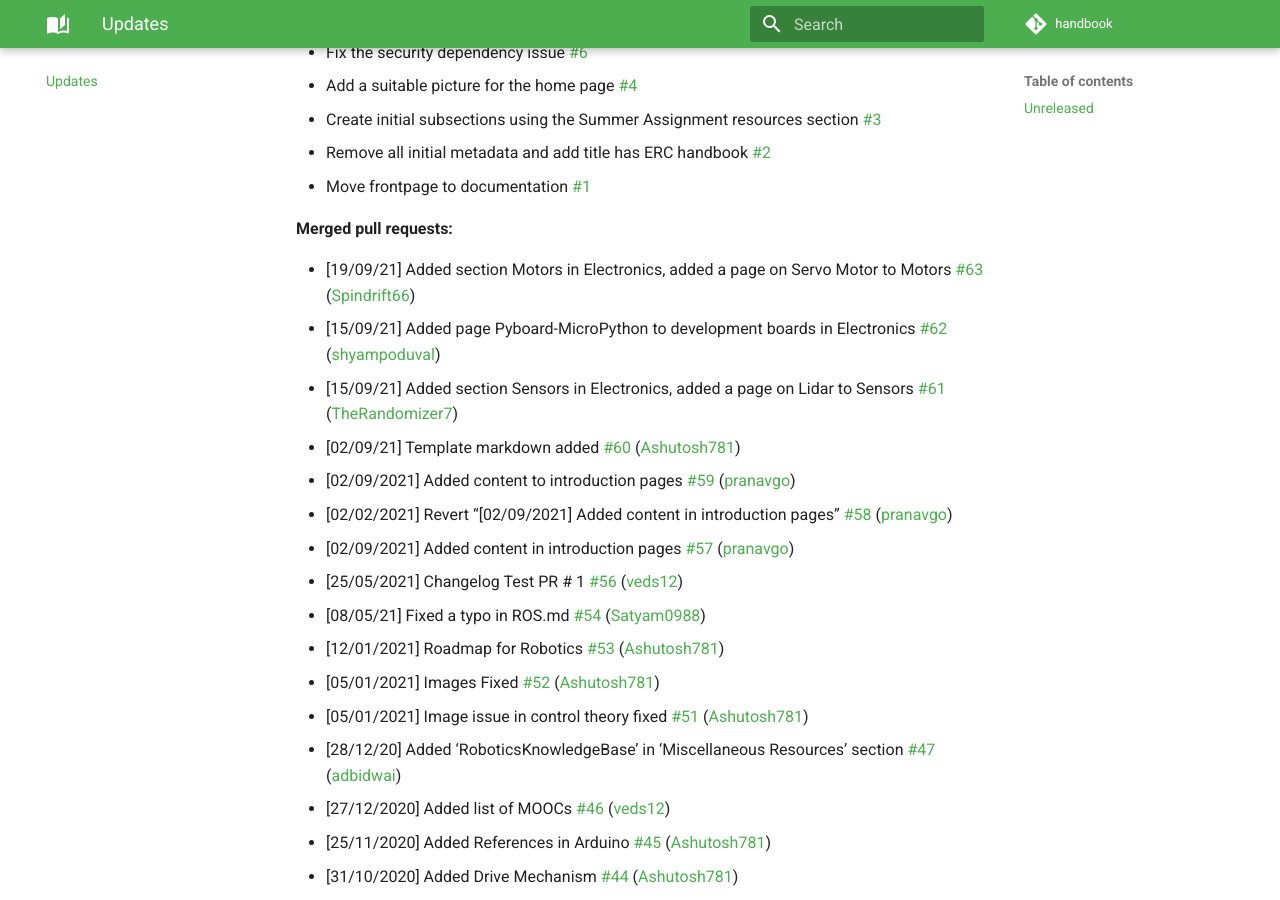
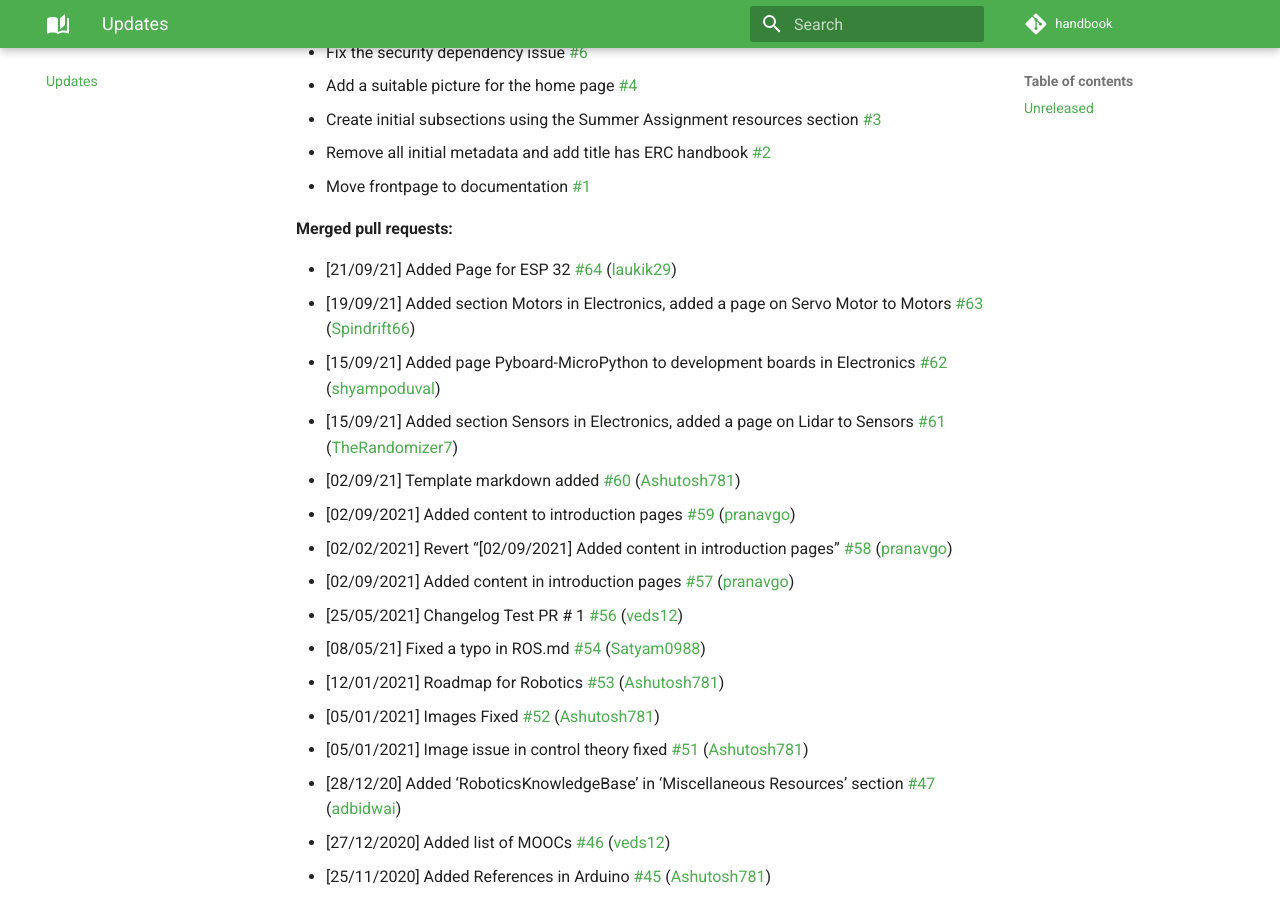
Before and after one commit to ERC-BPGC/handbook, an MkDocs documentation site: the page built from docs/CHANGELOG.md, in a window 1280 px wide and 900 px high, scrolled down 858 px. Built offline with MkDocs 1.6.1 and Material for MkDocs 9.7.7, drawn with Linux system fonts in a browser that asks for light colours; comment, search, counter and statistics services are not loaded.

Commit message:
Updated CHANGELOG.md

```diff
--- a/docs/CHANGELOG.md
+++ b/docs/CHANGELOG.md
@@ -33,6 +33,7 @@
 
 **Merged pull requests:**
 
+- \[21/09/21\] Added Page for ESP 32  [\#64](https://github.com/ERC-BPGC/handbook/pull/64) ([laukik29](https://github.com/laukik29))
 - \[19/09/21\] Added section Motors in Electronics, added a page on Servo Motor to Motors  [\#63](https://github.com/ERC-BPGC/handbook/pull/63) ([Spindrift66](https://github.com/Spindrift66))
 - \[15/09/21\] Added page Pyboard-MicroPython to development boards in Electronics [\#62](https://github.com/ERC-BPGC/handbook/pull/62) ([shyampoduval](https://github.com/shyampoduval))
 - \[15/09/21\] Added section Sensors in Electronics, added a page on Lidar to Sensors   [\#61](https://github.com/ERC-BPGC/handbook/pull/61) ([TheRandomizer7](https://github.com/TheRandomizer7))
```
